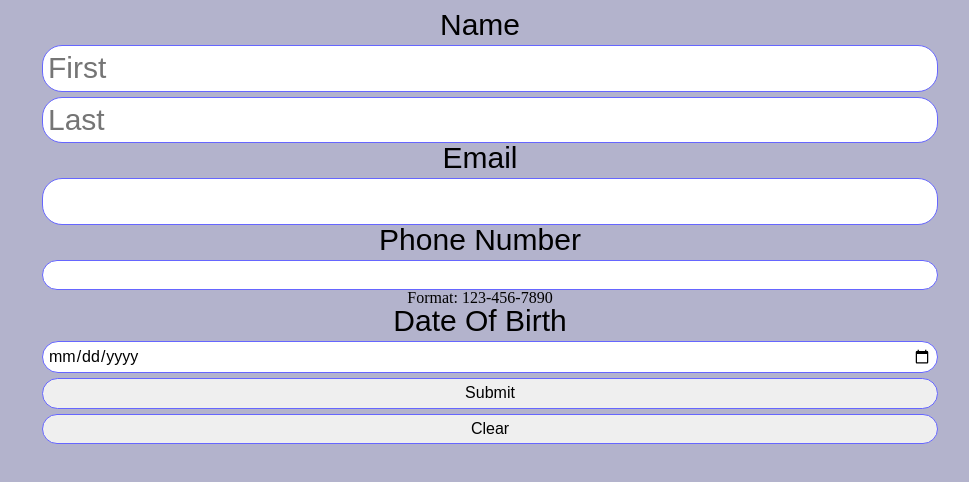
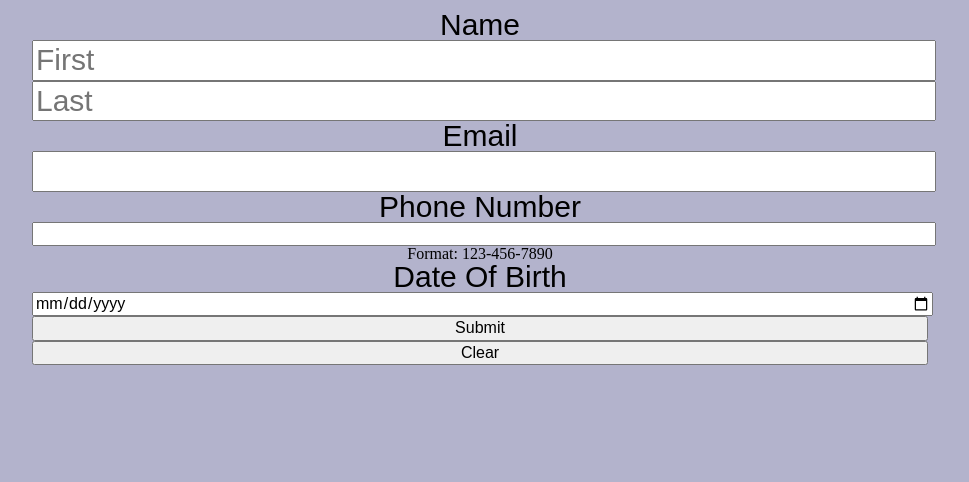
Before and after one commit to Fmutnansky/ITMD362-Lab2, a plain HTML site: page index.html in a window 1280 px wide. Shown: the whole page, without its empty margins (160-1129 px from the left). Drawn offline with Linux system fonts and the light colour scheme.

Commit message:
fixing errors

```diff
--- a/css/screen.css
+++ b/css/screen.css
@@ -6,17 +6,6 @@ label {
   width: 60%;
   margin-left: auto;
   margin-right: auto;
-}
-
-input {
-  box-sizing: border-box;
-  width: 95%;
-  padding: 5px;
-  border: 1px solid #6666ff;
-  border-radius: 20px;
-  margin-top: 5px;
-  margin-left: 10px;
-  margin-right: 10px;
 }
 
 .fontsize {
```
